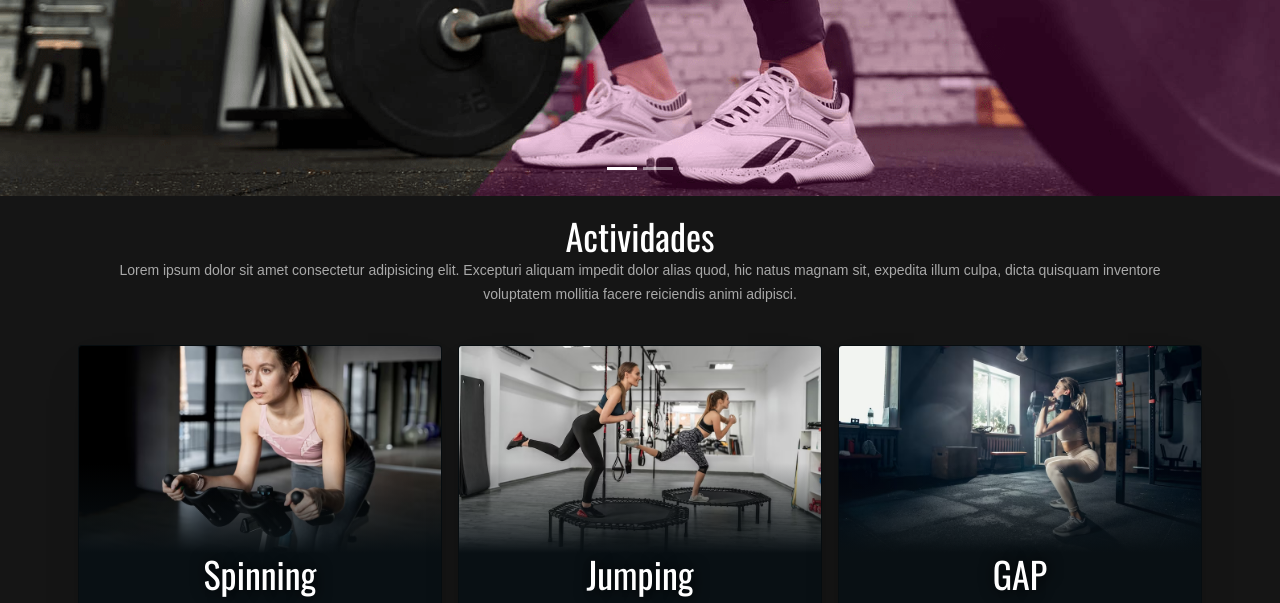
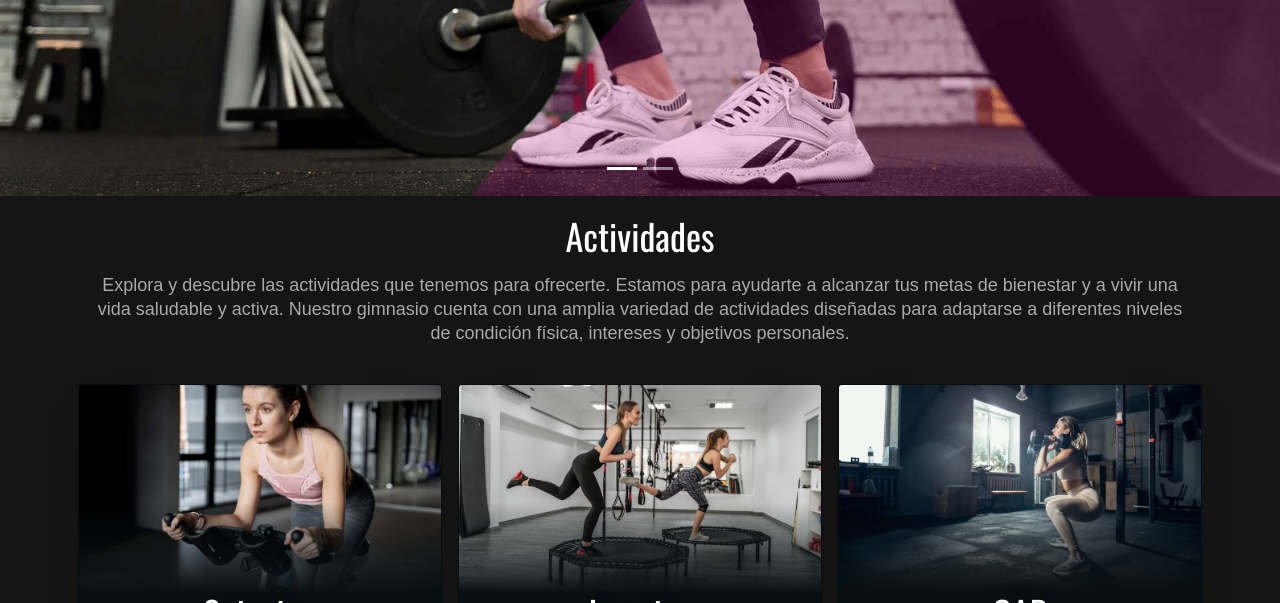
Before and after one commit to lucia117/PreEntrega3-Scharff, a website: page index.html in a window 1280 px wide. Shown: the part 497-1100 px from the top of the page. Drawn offline with nearby package versions, Linux system fonts and the light colour scheme; a web font is replaced by a local one.

Commit message:
Fin index

```diff
--- a/index.html
+++ b/index.html
@@ -109,9 +109,8 @@
                 <div class="col-12 pb-2 pt-2">
                     <div class="section-title">
                         <h2>Actividades</h2>
-                        <p>Lorem ipsum dolor sit amet consectetur adipisicing elit. Excepturi aliquam impedit dolor
-                            alias quod, hic natus magnam sit, expedita illum culpa, dicta quisquam inventore voluptatem
-                            mollitia facere reiciendis animi adipisci.
+                        <p>Explora y descubre las actividades que tenemos para ofrecerte. Estamos para ayudarte a alcanzar tus metas de bienestar y a vivir una vida saludable y activa.
+                            Nuestro gimnasio cuenta con una amplia variedad de actividades diseñadas para adaptarse a diferentes niveles de condición física, intereses y objetivos personales.
                         </p>
                     </div>
                 </div>
--- a/scss/components/_index.scss
+++ b/scss/components/_index.scss
@@ -0,0 +1,6 @@
+.section-title {
+    p {
+        margin-top: 15px;
+        font-size: 18px;
+    }
+}
--- a/scss/styles.scss
+++ b/scss/styles.scss
@@ -8,6 +8,7 @@
 
 
 /*Index*/
+@import './components/_index.scss';
 @import './components/_card-activity.scss';
 
 /*Horarios*/
```
Also changed, not shown: css/styles.css, 1 other file.
